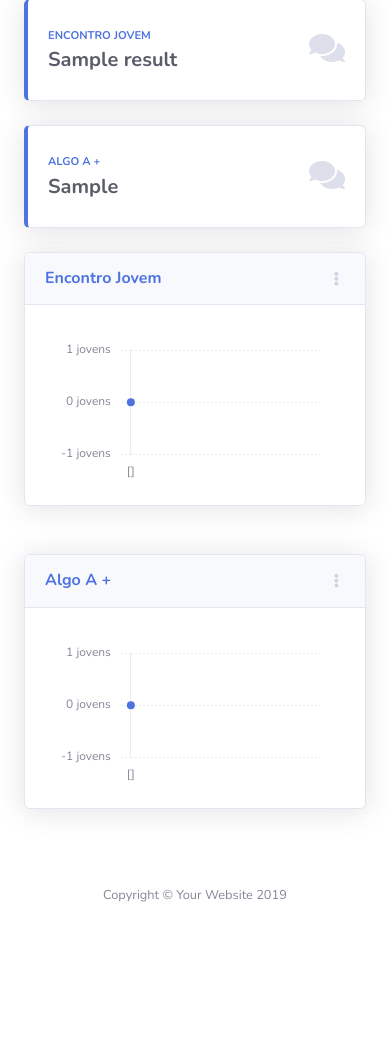
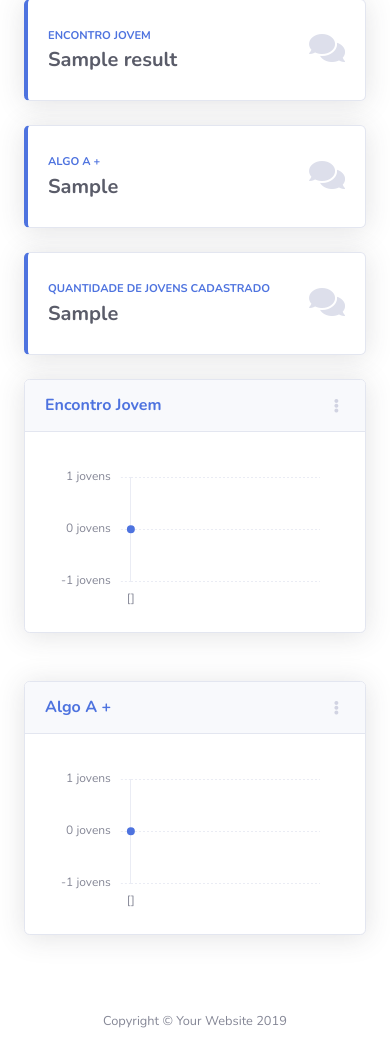
Before and after one commit to arquimedesjr/app_wep_issacar, a Django app: template app/templates/index.html in a window 390 px wide. Shown: the part 139-1199 px from the top of the page. Before the commit the page ends 1041 px from the top, so only its background shows below. Run offline with Django 3.2, Linux system fonts and the light colour scheme; the template is opened without the code that fills it: most values are stand-ins (such as "Sample title", 1, 10 or a date in 2020); some libraries are stand-ins or nearby versions.

Commit message:
Campo qnt de jovens cadastrado (incluisão)

```diff
--- a/app/templates/index.html
+++ b/app/templates/index.html
@@ -55,6 +55,22 @@
             </div>
         </div>
 
+        <div class="col-xl-3 col-md-6 mb-4 ">
+            <div class="card border-left-primary shadow h-100 py-2">
+                <div class="card-body">
+                    <div class="row no-gutters align-items-center">
+                        <div class="col mr-2" action="{% url 'deslogar' %}">
+                            <div class="text-xs font-weight-bold text-primary text-uppercase mb-1">Quantidade de Jovens Cadastrado
+                            </div>
+                            <div class="h5 mb-0 font-weight-bold text-gray-800">{{qnt_all_jovens}}</div>
+                        </div>
+                        <div class="col-auto">
+                            <i class="fas fa-comments fa-2x text-gray-300"></i>
+                        </div>
+                    </div>
+                </div>
+            </div>
+        </div>
 
         <!-- Content Row -->
     </div>
```
Also changed, not shown: app/views/index_view.py (+8 -9 lines), media/images/Iviane.jpg (added).
